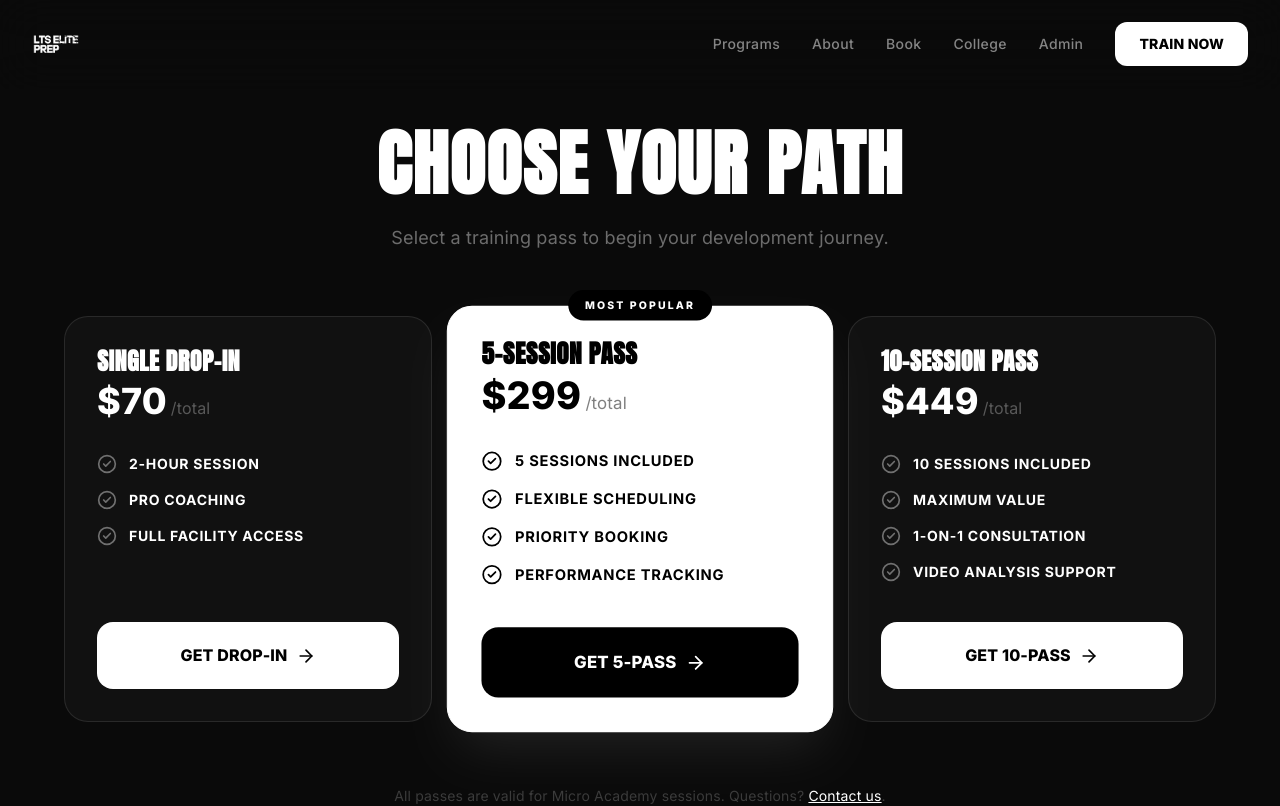
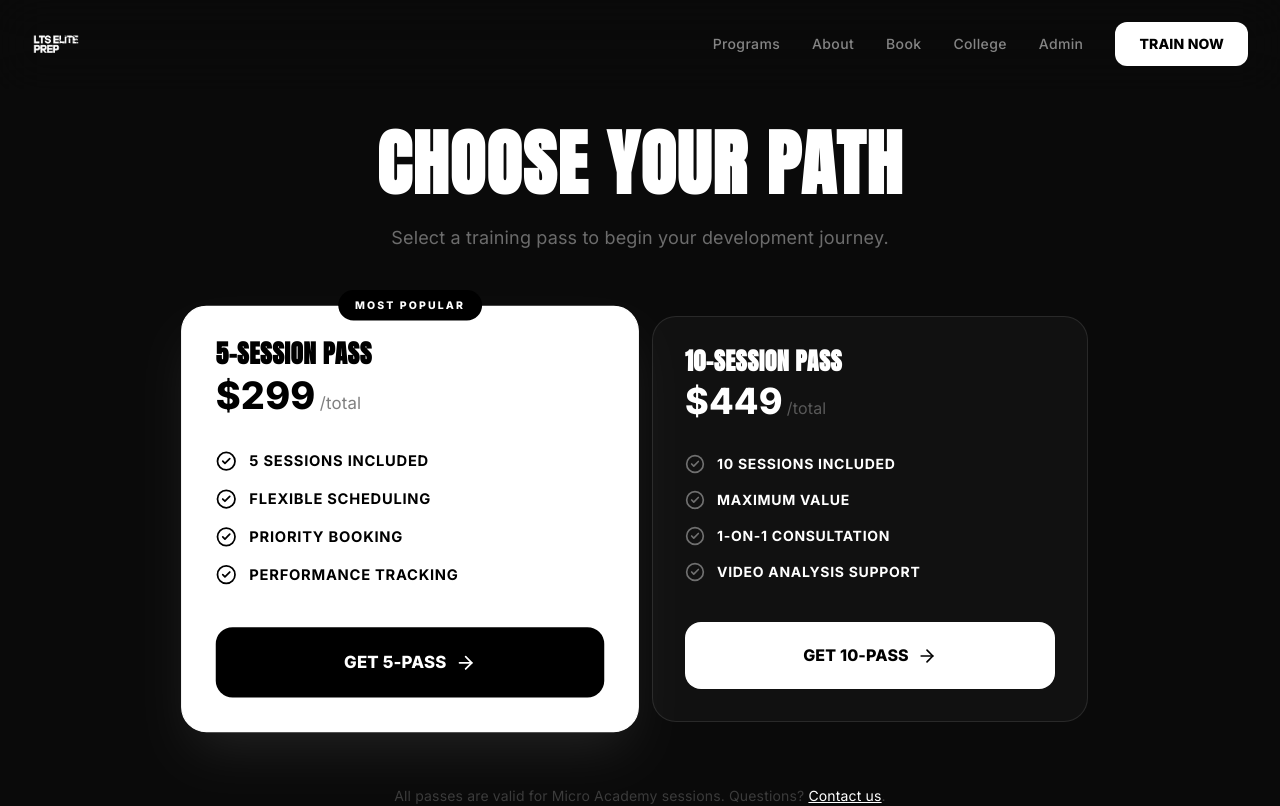
Before and after one commit to Yohhata/LTS-Elite-Prep, a Next.js app: page /register in a window 1280 px wide. Shown: the top 806 px of the page. Built offline with nearby package versions, Linux system fonts and the light colour scheme.

Commit message:
Remove drop-in option, point to session passes

```diff
--- a/app/api/register/route.ts
+++ b/app/api/register/route.ts
@@ -11,13 +11,11 @@ export async function POST(request: Request) {
     }
 
     const priceMap: Record<string, string> = {
-      "drop-in": "$70",
       "pass-5": "$299",
       "pass-10": "$449",
     };
 
     const typeLabels: Record<string, string> = {
-      "drop-in": "Single Drop-in",
       "pass-5": "5-Session Pass",
       "pass-10": "10-Session Pass",
     };
--- a/app/book/page.tsx
+++ b/app/book/page.tsx
@@ -25,11 +25,6 @@ import {
 
 const PROGRAMS = [
   {
-    id: "micro-academy",
-    name: "Micro Academy (Drop-in)",
-    tagline: "Ages 8-18 ($70)",
-  },
-  {
     id: "pass-5",
     name: "5-Session Pass",
     tagline: "Flexible Growth ($299)",
@@ -56,7 +51,7 @@ const EMPTY_FORM: BookingInsert = {
   name: "",
   email: "",
   phone: "",
-  program: "micro-academy",
+  program: "pass-5",
   preferred_date: "",
   preferred_time: "",
   message: "",
@@ -179,7 +174,7 @@ function BookPageInner() {
   const [classes, setClasses] = useState<any[]>([]);
   const [form, setForm] = useState<BookingInsert>({
     ...EMPTY_FORM,
-    program: (searchParams.get("program") as any) || "micro-academy",
+    program: (searchParams.get("program") as any) || "pass-5",
   });
   const [loading, setLoading] = useState(false);
   const [error, setError] = useState("");
--- a/app/programs/page.tsx
+++ b/app/programs/page.tsx
@@ -58,7 +58,7 @@ const PROGRAMS = [
     schedule: "Tue & Thu (High) · Sat (Futures)",
     location: "Vancouver, BC",
     groupSize: "8 – 16 athletes",
-    price: "$70 / session",
+    price: "Session Pass Required",
     color: "from-orange-500/20 to-red-500/10",
     borderColor: "border-orange-500/20",
     featured: true,
@@ -254,7 +254,7 @@ export default function ProgramsPage() {
                 {/* CTA */}
                 <div className="flex flex-col sm:flex-row gap-4">
                   <Link
-                    href={program.id === 'college' ? '/college-contact' : `/book?program=${program.id}`}
+                    href={program.id === 'college' ? '/college-contact' : '/register'}
                     className="btn-accent inline-flex items-center justify-center gap-2
                                font-bold px-8 py-3.5 rounded-xl group"
                   >
--- a/app/register/page.tsx
+++ b/app/register/page.tsx
@@ -25,16 +25,6 @@ export default function RegisterPage() {
   useReveal();
 
   const OPTIONS = [
-    {
-      id: "drop-in",
-      name: "Single Drop-in",
-      price: "$70",
-      desc: "Perfect for a single high-intensity trial session.",
-      features: ["2-Hour Session", "Pro Coaching", "Full Facility Access"],
-      cta: "GET DROP-IN",
-      highlight: false,
-      href: "/book?program=futures"
-    },
     {
       id: "pass-5",
       name: "5-Session Pass",
@@ -69,7 +59,7 @@ export default function RegisterPage() {
           </p>
         </div>
 
-        <div className="grid grid-cols-1 md:grid-cols-3 gap-6">
+        <div className="grid grid-cols-1 md:grid-cols-2 max-w-4xl mx-auto gap-6">
           {OPTIONS.map((opt, i) => (
             <div
               key={opt.id}
```
